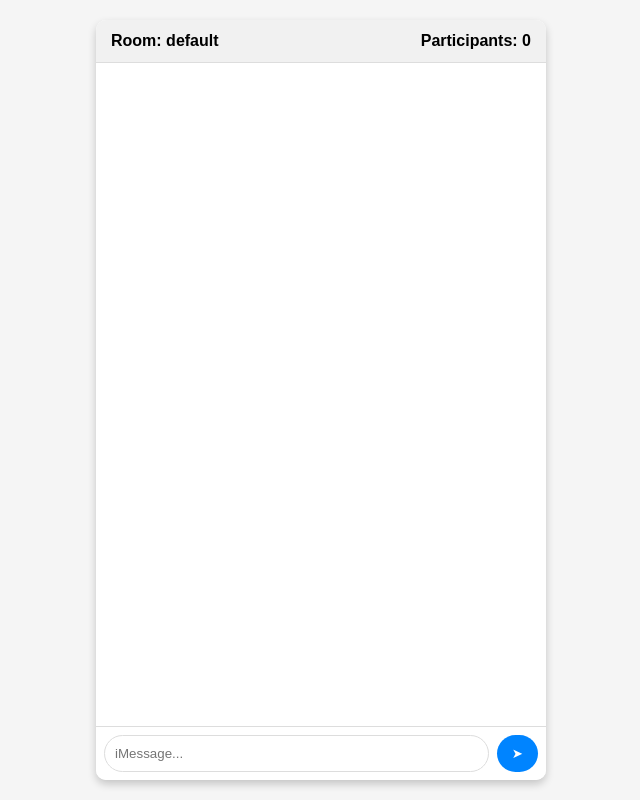
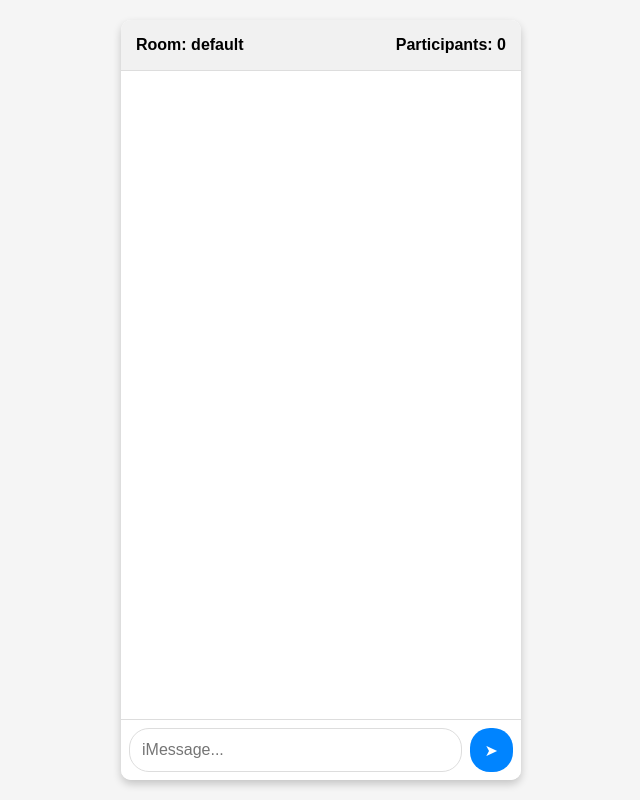
Before and after one commit to kartikrathodd/dailynotes, a website: page public/room.html in a window 1280 px wide. Shown: the whole page, without its empty margins (319-959 px from the left). Drawn offline with nearby package versions, Linux system fonts and the light colour scheme; no server answers.

Commit message:
Update style.css

```diff
--- a/public/style.css
+++ b/public/style.css
@@ -1,4 +1,4 @@
-/* General styles */
+/* General body styles */
 body {
   margin: 0;
   padding: 0;
@@ -10,40 +10,44 @@ body {
   height: 100vh;
 }
 
+/* Chat container */
 #chat-container {
-  width: 95%; /* responsive width for mobile */
-  max-width: 450px;
-  height: 95%; /* more zoomed-in, fills almost entire screen */
+  width: 95%;
+  max-width: 400px;
+  height: 95%; /* zoomed-in for mobile */
   background: white;
   display: flex;
   flex-direction: column;
   border-radius: 10px;
-  box-shadow: 0 4px 8px rgba(0, 0, 0, 0.2);
+  box-shadow: 0 4px 8px rgba(0,0,0,0.2);
   overflow: hidden;
   position: relative;
 }
 
-/* Fixed room info */
+/* Fixed room info bar at top */
 #fixed-room-bar {
   position: absolute;
   top: 0;
   left: 0;
   right: 0;
+  height: 50px;
   background: #f1f1f1;
-  padding: 12px 15px;
   display: flex;
   justify-content: space-between;
+  align-items: center;
   font-weight: bold;
+  padding: 0 15px;
   border-bottom: 1px solid #ddd;
   z-index: 20;
 }
 
-/* Messages */
+/* Scrollable messages only */
 #messages {
   flex: 1;
   overflow-y: auto;
-  padding: 60px 10px 70px 10px; /* top padding to leave space for fixed bar, bottom for input */
-  box-sizing: border-box;
+  margin-top: 50px; /* height of fixed room bar */
+  margin-bottom: 60px; /* height of input bar */
+  padding: 10px;
   display: flex;
   flex-direction: column;
   scroll-behavior: smooth;
@@ -55,7 +59,7 @@ body {
   padding: 8px 12px;
   margin: 6px 0;
   border-radius: 18px;
-  font-size: 14px;
+  font-size: 16px; /* zoomed-in text */
   word-wrap: break-word;
   display: inline-block;
 }
@@ -87,34 +91,37 @@ body {
   animation: fadeIn 0.3s ease-in-out;
 }
 
-/* Input area */
+/* Fixed input bar at bottom */
 form {
   display: flex;
-  border-top: 1px solid #ddd;
-  background: #fff;
-  padding: 8px;
   position: absolute;
   bottom: 0;
   left: 0;
   right: 0;
+  border-top: 1px solid #ddd;
+  background: #fff;
+  padding: 8px;
+  z-index: 20;
 }
 
 input {
   flex: 1;
-  padding: 10px;
+  padding: 12px;
   border: 1px solid #ddd;
   border-radius: 20px;
   outline: none;
+  font-size: 16px; /* zoomed-in input */
 }
 
 button {
   margin-left: 8px;
-  padding: 10px 15px;
+  padding: 12px 15px;
   background: #0084ff;
   color: white;
   border: none;
   border-radius: 20px;
   cursor: pointer;
+  font-size: 16px;
 }
 
 /* Animation for smooth typing indicator */
```
